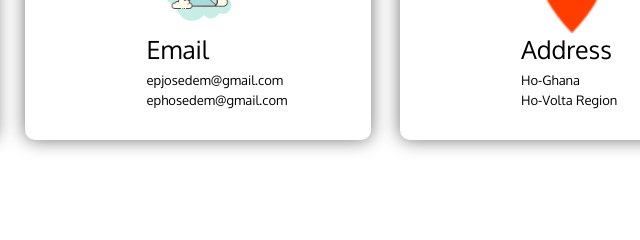
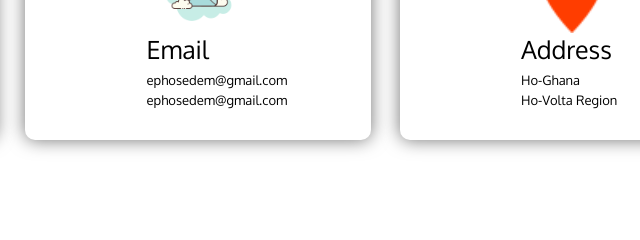
Before and after one commit to Bright4164/Sample-Portfolio, a plain HTML site: page index.html in a window 1280 px wide. Shown: the part 5004-5244 px from the top of the page, 442-1082 px from the left. Drawn offline with Linux system fonts and the light colour scheme.

Commit message:
Correction in the html

```diff
--- a/index.html
+++ b/index.html
@@ -266,7 +266,7 @@
                             </div>
                             <div class="contact-info">
                                 <h1>Email</h1>
-                                <h2>epjosedem@gmail.com</h2>
+                                <h2>ephosedem@gmail.com</h2>
                                 <h2>ephosedem@gmail.com</h2>
                             </div>
                         </div>
```
